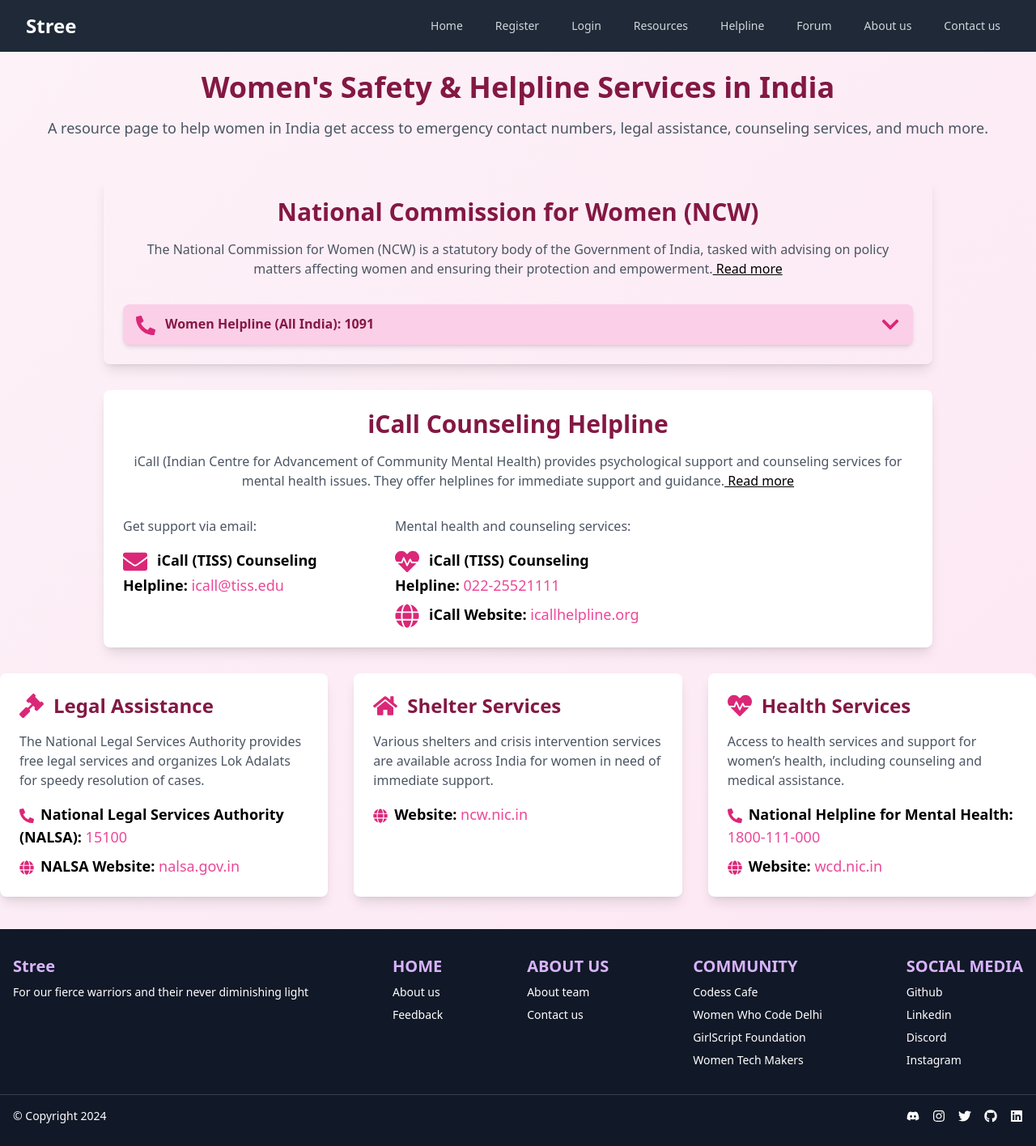
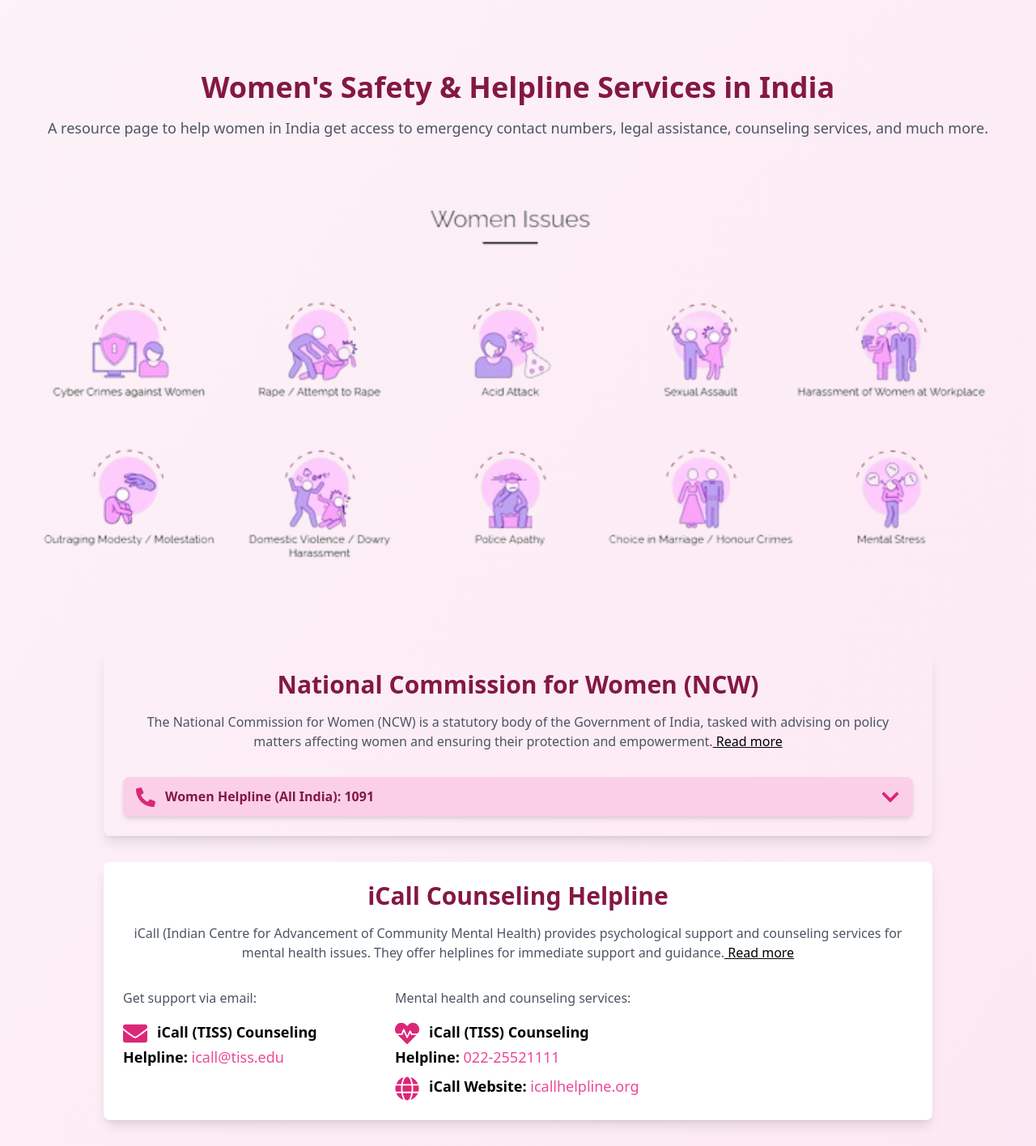
Before and after one commit to RiyaRaj28/Stree, a React (Vite) app in the folder client/: page /helpline in a window 1280 px wide. Shown: the top 1416 px of the page at 81% size. Built offline with nearby package versions, Linux system fonts and the light colour scheme.

Commit message:
helpline pg

```diff
--- a/client/src/pages/Helpline.jsx
+++ b/client/src/pages/Helpline.jsx
@@ -1,9 +1,7 @@
 import { useState } from 'react';
-import Footer from '../components/Footer';
-import Header from '../components/Header';
 import { FaPhoneAlt, FaEnvelope, FaGavel, FaHome, FaHeartbeat, FaChevronDown, FaChevronUp, FaGlobe } from "react-icons/fa";
 
-function Helpline(){
+function Helpline() {
   const [isDropdownOpen, setIsDropdownOpen] = useState(false);
 
   const toggleDropdown = () => {
@@ -12,7 +10,6 @@
 
   return (
     <>
-      <Header />
       <div className="min-h-screen w-full bg-gradient-to-br from-pink-50 to-pink-100 py-10">
         <div className="max-w-7xl mx-auto text-center py-12">
           <h1 className="text-4xl font-bold text-pink-900">Women&apos;s Safety & Helpline Services in India</h1>
@@ -20,7 +17,14 @@
             A resource page to help women in India get access to emergency contact numbers, legal assistance, counseling services, and much more.
           </p>
         </div>
-        {/* helplines */}
+
+        <img
+          src="/issues.png"
+          className="w-full h-auto object-cover mx-auto mb-8"
+          alt="Issues"
+        />
+
+        {/* Helplines */}
         <div className="max-w-5xl mx-auto p-6 rounded-lg shadow-lg hover:shadow-2xl hover:bg-pink-50 transform transition duration-300 ease-in-out hover:scale-100 mb-8">
           <div className="text-center mb-8">
             <h2 className="text-3xl font-semibold text-pink-900">National Commission for Women (NCW)</h2>
@@ -29,8 +33,6 @@
               <a href="http://www.ncw.nic.in/helplines" className="text-black underline hover:no-underline hover:text-pink-800"> Read more</a>
             </p>
           </div>
-          <div className="">
-
           <div className="relative">
             <button
               className="flex items-center justify-between w-full text-left bg-pink-200 px-4 py-3 rounded-lg text-pink-900 font-semibold shadow-md"
@@ -58,9 +60,8 @@
             )}
           </div>
         </div>
-        </div>
 
-        {/* coucelling */}
+        {/* Counseling */}
         <div className="bg-white max-w-5xl mx-auto p-6 rounded-lg shadow-lg hover:shadow-2xl hover:bg-pink-50 transform transition duration-300 ease-in-out hover:scale-100 mb-8">
           <div className="text-center mb-8">
             <h2 className="text-3xl font-semibold text-pink-900">iCall Counseling Helpline</h2>
@@ -70,13 +71,13 @@
             </p>
           </div>
           <div className="grid grid-cols-1 md:grid-cols-2 lg:grid-cols-3 gap-8">
-            <div className="">
+            <div>
               <p className="text-gray-600">Get support via email:</p>
               <ul className="mt-4 space-y-2 text-lg">
                 <li><strong><FaEnvelope className="text-pink-600 text-3xl mr-3 inline-block" aria-label="Email icon" />iCall (TISS) Counseling Helpline:</strong> <a href="mailto:icall@tiss.edu" className="text-pink-500">icall@tiss.edu</a></li>
               </ul>
             </div>
-            <div className="">
+            <div>
               <p className="text-gray-600">Mental health and counseling services:</p>
               <ul className="mt-4 space-y-2 text-lg">
                 <li><strong><FaHeartbeat className="text-pink-600 text-3xl mr-3 inline-block" aria-label="Heart icon" />iCall (TISS) Counseling Helpline:</strong> <a href="tel:02225521111" className="text-pink-500">022-25521111</a></li>
@@ -87,7 +88,7 @@
         </div>
 
         <div className="max-w-7xl mx-auto grid grid-cols-1 md:grid-cols-2 lg:grid-cols-3 gap-8 mt-8">
-          {/* legal assistance */}
+          {/* Legal Assistance */}
           <div className="bg-white p-6 rounded-lg shadow-lg hover:shadow-2xl hover:bg-pink-50 transform transition duration-300 ease-in-out hover:scale-100 mx-auto">
             <div className="flex items-center mb-4">
               <FaGavel className="text-pink-600 text-3xl mr-3" aria-label="Gavel icon" />
@@ -100,34 +101,35 @@
             </ul>
           </div>
 
-          {/* shelter services */}
+          {/* Shelter Services */}
           <div className="bg-white p-6 rounded-lg shadow-lg hover:shadow-2xl hover:bg-pink-50 transform transition duration-300 ease-in-out hover:scale-100 mx-auto">
             <div className="flex items-center mb-4">
               <FaHome className="text-pink-600 text-3xl mr-3" aria-label="Home icon" />
               <h2 className="text-2xl font-semibold text-pink-900">Shelter Services</h2>
             </div>
-            <p className="text-gray-600">Various shelters and crisis intervention services are available across India for women in need of immediate support.</p>
+            <p className="text-gray-600">Emergency shelters provide temporary accommodation and support services for women facing domestic violence or needing a safe place to stay.</p>
             <ul className="mt-4 space-y-2 text-lg">
-              <li><FaGlobe className="text-pink-600 mr-2 inline-block" /><strong>Website:</strong> <a href="https://www.ncw.nic.in" className="text-pink-500" target="_blank" rel="noopener noreferrer">ncw.nic.in</a></li>
+              <li><FaPhoneAlt className="text-pink-600 mr-2 inline-block" /><strong>National Women's Helpline:</strong> <a href="tel:1091" className="text-pink-500">1091</a></li>
+              <li><FaGlobe className="text-pink-600 mr-2 inline-block" /><strong>WCD Website:</strong> <a href="https://wcd.nic.in" className="text-pink-500" target="_blank" rel="noopener noreferrer">wcd.nic.in</a></li>
             </ul>
           </div>
 
-          {/* health services */}
+          {/* Health Services */}
           <div className="bg-white p-6 rounded-lg shadow-lg hover:shadow-2xl hover:bg-pink-50 transform transition duration-300 ease-in-out hover:scale-100 mx-auto">
             <div className="flex items-center mb-4">
               <FaHeartbeat className="text-pink-600 text-3xl mr-3" aria-label="Heartbeat icon" />
               <h2 className="text-2xl font-semibold text-pink-900">Health Services</h2>
             </div>
-            <p className="text-gray-600">Access to health services and support for women’s health, including counseling and medical assistance.</p>
+            <p className="text-gray-600">Health services for women include counseling, emergency medical care, and support for mental health and well-being.</p>
             <ul className="mt-4 space-y-2 text-lg">
-              <li><FaPhoneAlt className="text-pink-600 mr-2 inline-block" /><strong>National Helpline for Mental Health:</strong> <a href="tel:1800113000" className="text-pink-500">1800-111-000</a></li>
-              <li><FaGlobe className="text-pink-600 mr-2 inline-block" /><strong>Website:</strong> <a href="https://www.wcd.nic.in" className="text-pink-500" target="_blank" rel="noopener noreferrer">wcd.nic.in</a></li>
+              <li><FaPhoneAlt className="text-pink-600 mr-2 inline-block" /><strong>National Helpline for Mental Health:</strong> <a href="tel:08046110007" className="text-pink-500">080-46110007</a></li>
+              <li><FaGlobe className="text-pink-600 mr-2 inline-block" /><strong>Health Ministry Website:</strong> <a href="https://www.mohfw.gov.in" className="text-pink-500" target="_blank" rel="noopener noreferrer">mohfw.gov.in</a></li>
             </ul>
           </div>
         </div>
       </div>
-      <Footer />
     </>
   );
 }
+
 export default Helpline;
```
Also changed, not shown: client/public/issues.png (added). Lines whose indentation alone changed are shown as unchanged.
